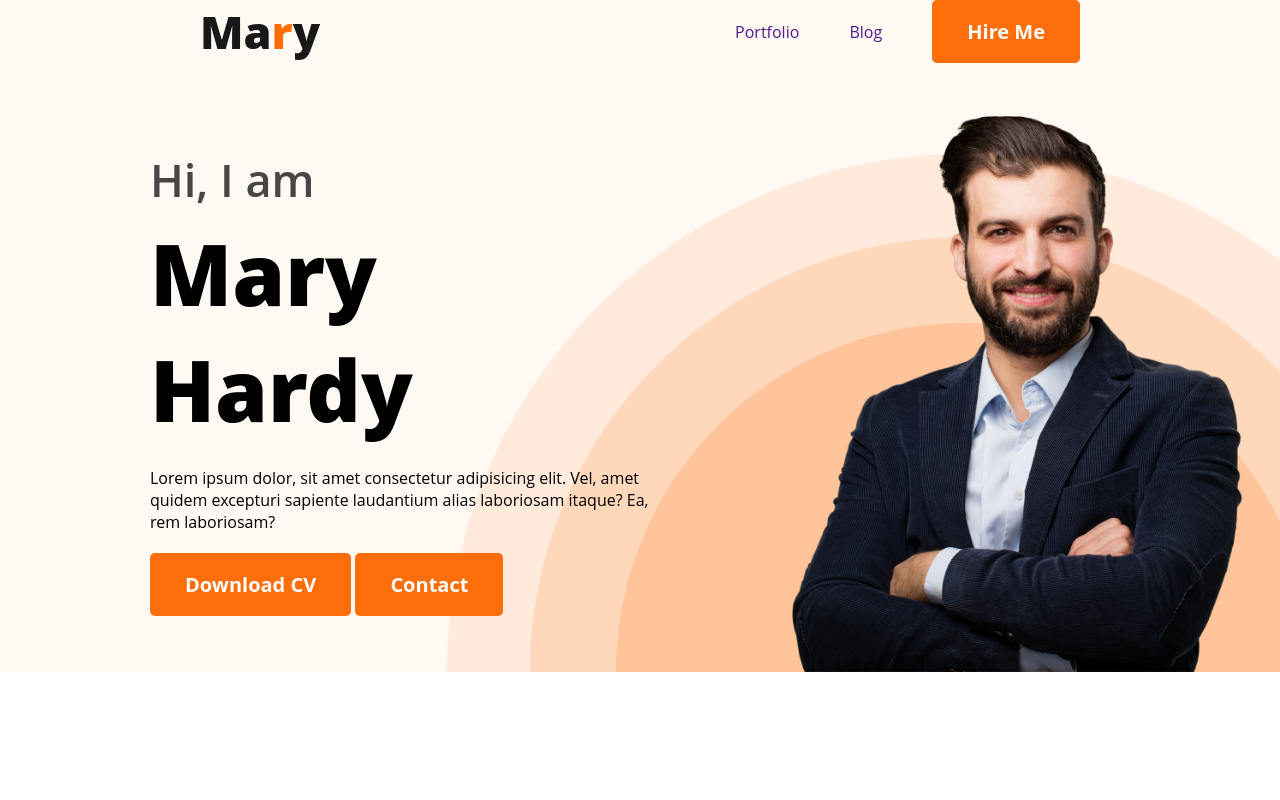
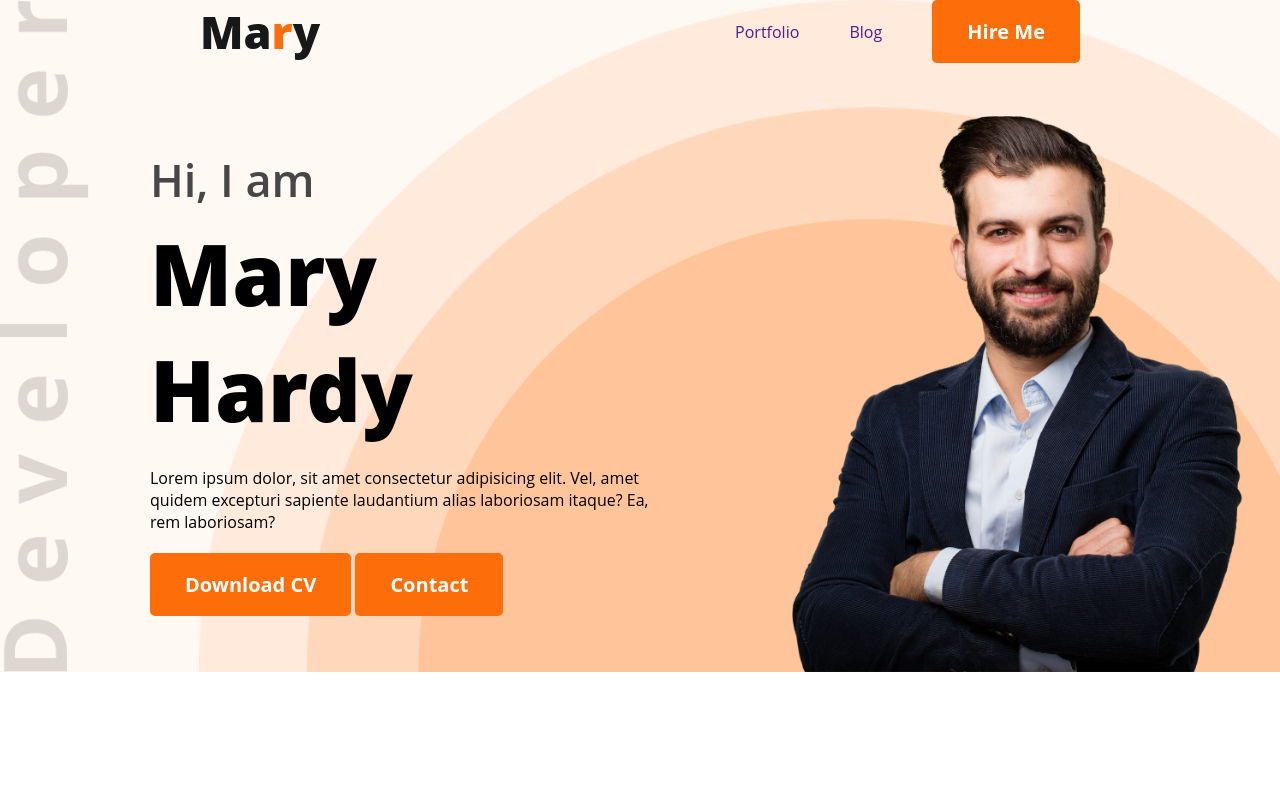
Before and after one commit to Hasibur805/web-developer-portfolio, a plain HTML site: page index.html in a window 1280 px wide. Shown: the top 800 px of the page. Drawn offline with Linux system fonts and the light colour scheme.

```diff
--- a/index.css
+++ b/index.css
@@ -37,9 +37,10 @@
 }
 .header{
     background-color: #fff8f3;
-    background-image: url(images/header_bg.png);
+    background-image: url(images/header_bg.png), url(images/developer.png);
     background-repeat: no-repeat;
-    background-position: bottom right;
+    background-position: bottom right, top left;
+    background-size:contain;
 }
 .banner{
     padding: 30px 30px 0px 150px;
```
